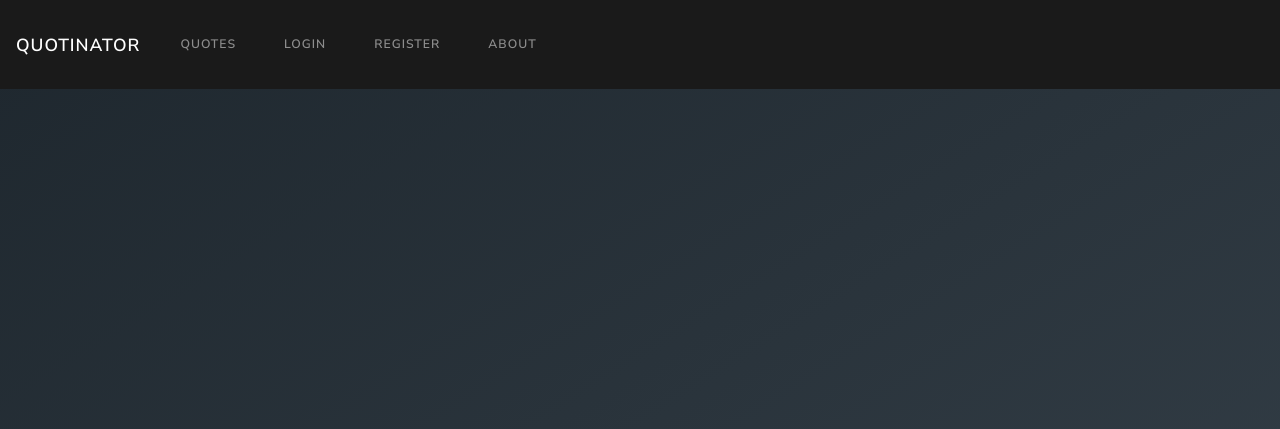
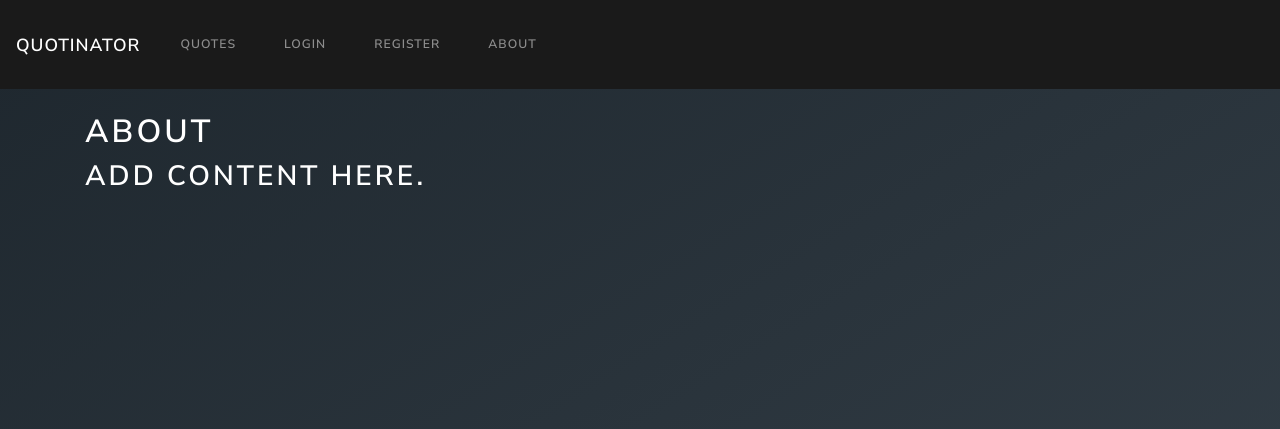
Before and after one commit to erhuz/quote, a PHP site: page /about.php in a window 1280 px wide. Shown: the top 429 px of the page. Run offline with PHP 8.4, Linux system fonts and the light colour scheme.

Commit message:
Add content pls

```diff
--- a/about.php
+++ b/about.php
@@ -14,7 +14,10 @@
 
     <main class="container">
         <div class="row">
-
+            <div class="col-md-12">
+                <h1>About</h1>
+                <h2>Add content here.</h2>
+            </div>
 
         </div>
     </main>
```
